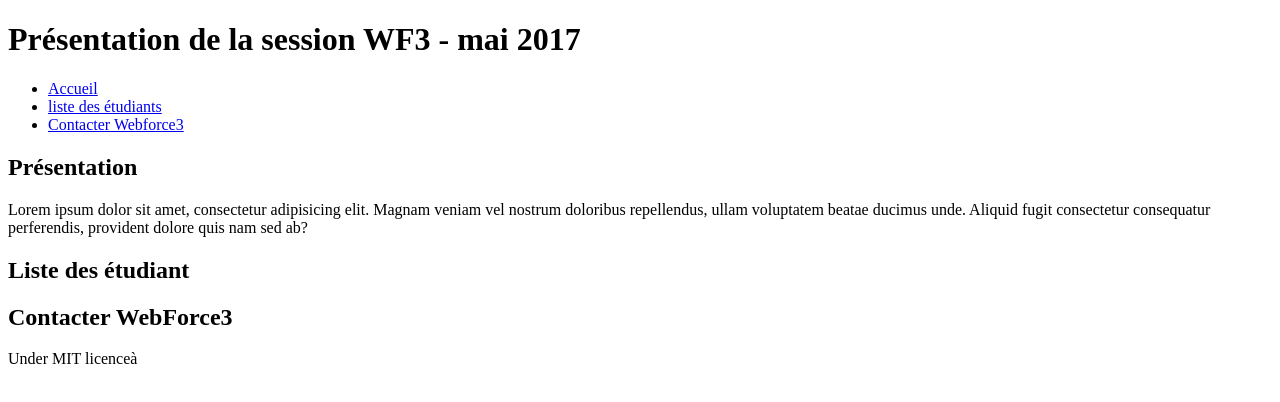
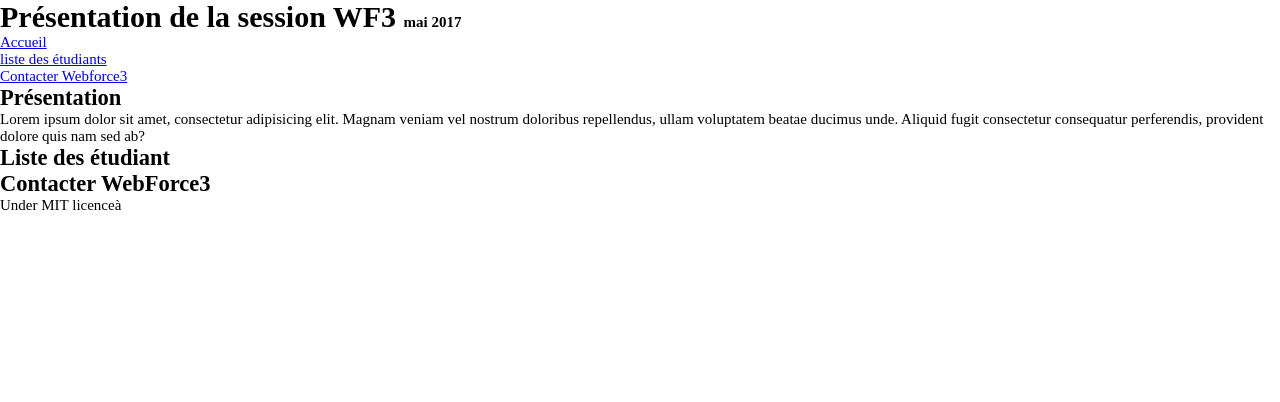
Before and after one commit to lars0n/WF3github-07-2017, a plain HTML site: page index.html in a window 1280 px wide. Drawn offline with Linux system fonts and the light colour scheme.

Commit message:
ajout du css

```diff
--- /dev/null
+++ b/css/style.css
@@ -0,0 +1,28 @@
+/*
+    reset
+*/
+
+    *{
+        margin: 0;
+        padding: 0;
+
+        -web-kit-box-sizing: border-box;
+        box-sizing: border-box;
+    }
+
+    html{
+        /* 16.5 x 62.5 / 100 = 10 */
+        font-size: 62.5%; /* => 1rem = 10px */
+    }
+
+    body{
+        font-size: 1.5rem;
+    }
+
+    h1{
+        font-size: 3rem;
+    }
+
+    h1 span{
+        font-size: .5em;
+    }
--- a/index.html
+++ b/index.html
@@ -4,12 +4,13 @@
     <meta charset="UTF-8">
     <meta name="viewport" content="width=device-width, initial-scale=1.0">
     <meta http-equiv="X-UA-Compatible" content="ie=edge">
+    <link rel="stylesheet" href="css/style.css">
     <title>Document</title>
 </head>
 <body>
 
     <header>
-        <h1>Présentation de la session WF3 - mai 2017</h1>
+        <h1>Présentation de la session WF3 <span>mai 2017</span></h1>
         <nav>
             <ul>
                 <li><a href="#">Accueil</a></li>
```
